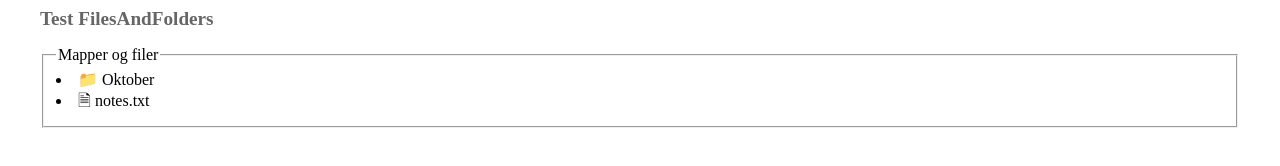
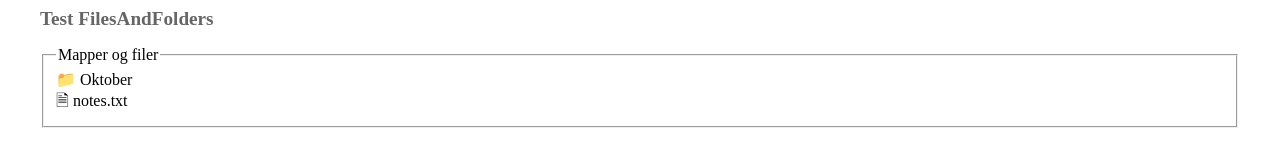
Before and after one commit to bruteforce774/FilesAndFoldersWithComponents, a Vue app in the folder FilesAndFoldersVue/: page / in a window 1280 px wide. Shown: the part 546-712 px from the top of the page. Built offline with nearby package versions, Linux system fonts and the light colour scheme.

Commit message:
style for correct display

```diff
--- a/FilesAndFoldersVue/src/components/FilesAndFolders.vue
+++ b/FilesAndFoldersVue/src/components/FilesAndFolders.vue
@@ -18,3 +18,9 @@ const props = defineProps<{
     </li>
   </fieldset>
 </template>
+
+<style scoped>
+  li {
+    list-style: none;
+  }
+</style>
```
